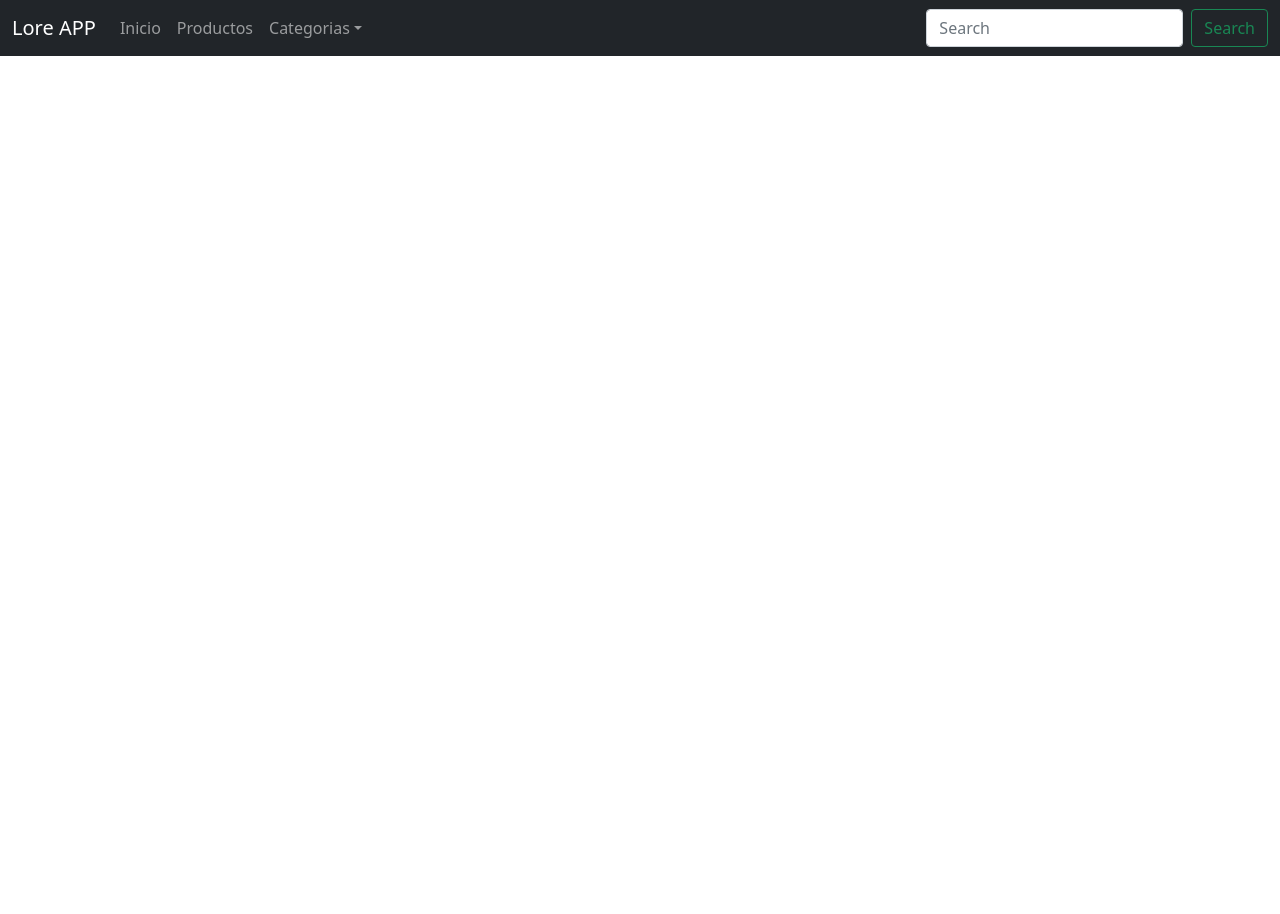
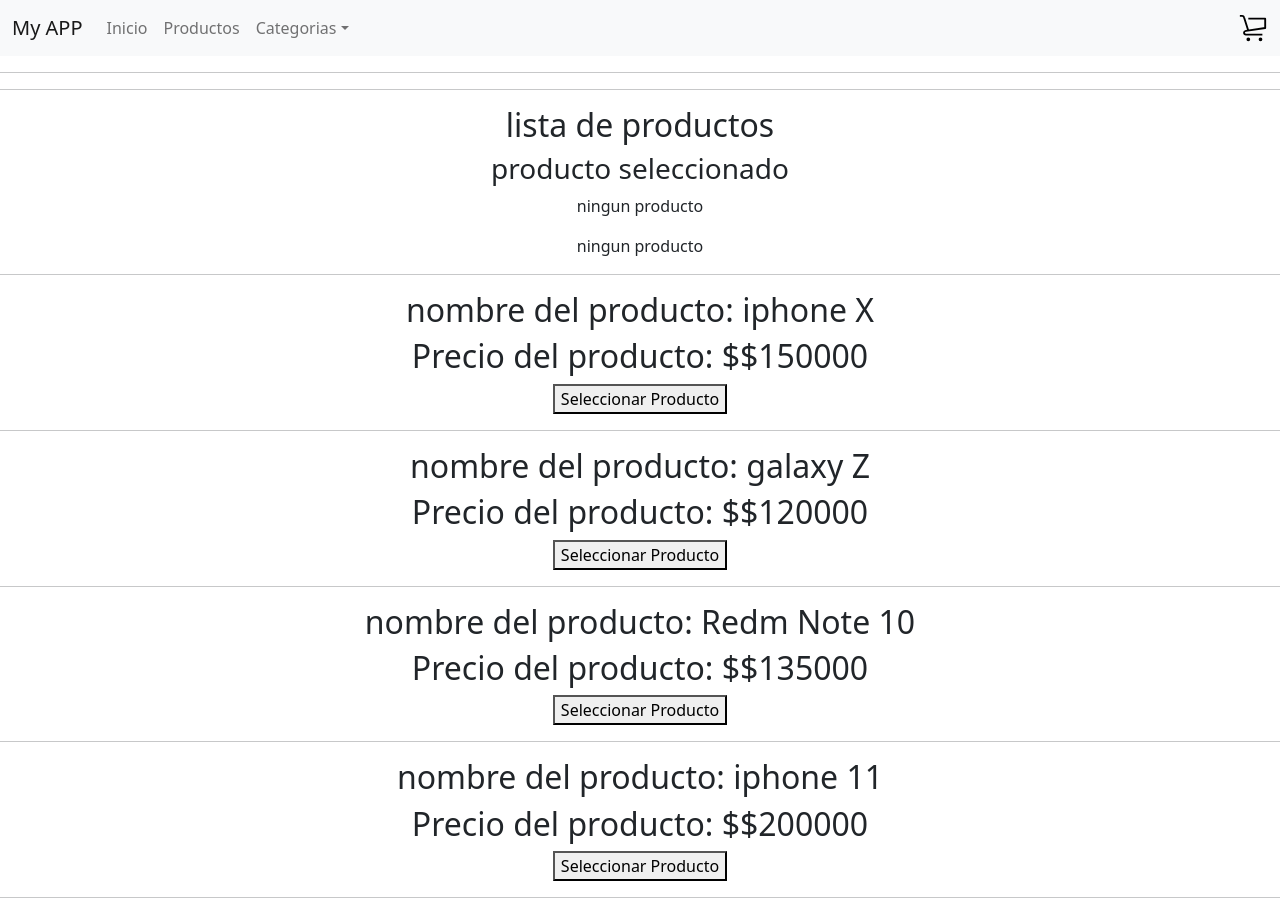
Before and after one commit to LucasFernandez11/React, a React (Create React App) app in the folder ecommers-fernandez/: page / in a window 1280 px wide. Before the commit the page ends 800 px from the top, so only its background shows below. Built offline with nearby package versions, Linux system fonts and the light colour scheme.

Commit message:
listContainer
agregando carIcon y list container

```diff
--- a/ecommers-fernandez/src/App.css
+++ b/ecommers-fernandez/src/App.css
@@ -36,3 +36,8 @@
     transform: rotate(360deg);
   }
 }
+.class-icon{
+  width: 30px;
+  height: 30px;
+
+}
--- a/ecommers-fernandez/src/App.js
+++ b/ecommers-fernandez/src/App.js
@@ -2,15 +2,18 @@
 import './App.css';
 import NavBar from './components/navBar/NavBar';
 import 'bootstrap/dist/css/bootstrap.min.css';
+// import FunctionalComponent from './components/function-component/FunctionalComponent';
+import ItemListContainer from './components/item-list-container/ItemListContainer';
+
 
 function App() {
   return (
     <div className="App">
-      <header>
         <NavBar/>
-
-
-      </header>
+        <hr />
+        {/* <FunctionalComponent name="celular" model="samsung note" price={  25000}/> */}
+        <hr />
+        <ItemListContainer/>
     </div>
   );
 }
--- /dev/null
+++ b/ecommers-fernandez/src/components/function-component/FunctionalComponent.js
@@ -0,0 +1,12 @@
+const functionalComponent = ({name, price, model}) => {
+  return (
+    <div>
+       <h1>Productos</h1>
+        <h2>Categotia: {name} </h2>
+        <h2>Modelo: {model}</h2>
+        <h2>Precio: ${price}</h2>
+    </div>
+  )
+}
+
+export default functionalComponent
--- /dev/null
+++ b/ecommers-fernandez/src/components/item-list-container/ItemListContainer.js
@@ -0,0 +1,36 @@
+import { useState } from "react";
+import Item from "../item/Item";
+
+
+const items = [
+    {id:"1", name:"iphone X", price:'$150000' },
+    {id:"2", name:"galaxy Z", price:'$120000' },
+    {id:"3", name:"Redm Note 10", price:'$135000' },
+    {id:"4", name:"iphone 11", price:'$200000' },
+
+];
+
+const ItemListContainer = () => {
+  const [selectedItem, setSelectedItem ] = useState(null)
+
+  return (
+    <div>
+      <h2>lista de productos</h2>
+      <h3>producto seleccionado</h3>
+      <p>{selectedItem ? selectedItem.name : "ningun producto"}</p>
+      <p>{selectedItem ? selectedItem.price : "ningun producto"}</p>
+      <hr/>
+      {items.map(({id, name, price})=> (
+        <Item
+           key={id}
+           id={id}
+           name={name}
+           price={price}
+           setSelectedItem={setSelectedItem} />
+
+      ))}
+    </div>
+  );
+};
+
+export default ItemListContainer
--- /dev/null
+++ b/ecommers-fernandez/src/components/item/Item.js
@@ -0,0 +1,14 @@
+const Item = ({name, price, id, setSelectedItem}) => {
+  const selecItem = ()=>  setSelectedItem({id, name, price});
+
+  return (
+    <div>
+      <h2>nombre del producto: {name}</h2>
+      <h2>Precio del producto: ${price}</h2>
+      <button onClick={selecItem}>Seleccionar Producto</button>
+      <hr/>
+    </div>
+  )
+}
+
+export default Item
--- a/ecommers-fernandez/src/components/navBar/NavBar.js
+++ b/ecommers-fernandez/src/components/navBar/NavBar.js
@@ -1,10 +1,11 @@
-import { Button, Container, Form, FormControl, Nav, Navbar, NavDropdown } from "react-bootstrap"
+import { Container, Nav, Navbar, NavDropdown } from "react-bootstrap"
+import Carticon from "../../icon/Carticon"
 
 const NavBar = () => {
   return (
-    <Navbar bg="dark" expand="lg"  variant="dark">
+    <Navbar bg="light" expand="lg"  >
   <Container fluid>
-    <Navbar.Brand href="#">Lore APP</Navbar.Brand>
+    <Navbar.Brand href="#">My APP</Navbar.Brand>
     <Navbar.Toggle aria-controls="navbarScroll" />
     <Navbar.Collapse id="navbarScroll">
       <Nav
@@ -23,18 +24,11 @@
           </NavDropdown.Item>
         </NavDropdown>
       </Nav>
-      <Form className="d-flex">
-        <FormControl
-          type="search"
-          placeholder="Search"
-          className="me-2"
-          aria-label="Search"
-        />
-        <Button variant="outline-success">Search</Button>
-      </Form>
     </Navbar.Collapse>
+    <Carticon />
   </Container>
 </Navbar>
+
   )
 }
 
--- /dev/null
+++ b/ecommers-fernandez/src/icon/Carticon.js
@@ -0,0 +1,8 @@
+import React from 'react';
+import cartSvg from './cartIcon.svg'
+const Carticon = () => {
+  return <img className="class-icon" src={cartSvg} alt="img carrito"/>;
+
+}
+
+export default Carticon
```
Also changed, not shown: ecommers-fernandez/src/icon/cartIcon.svg (added), ecommers-fernandez/src/logo.svg (deleted).
